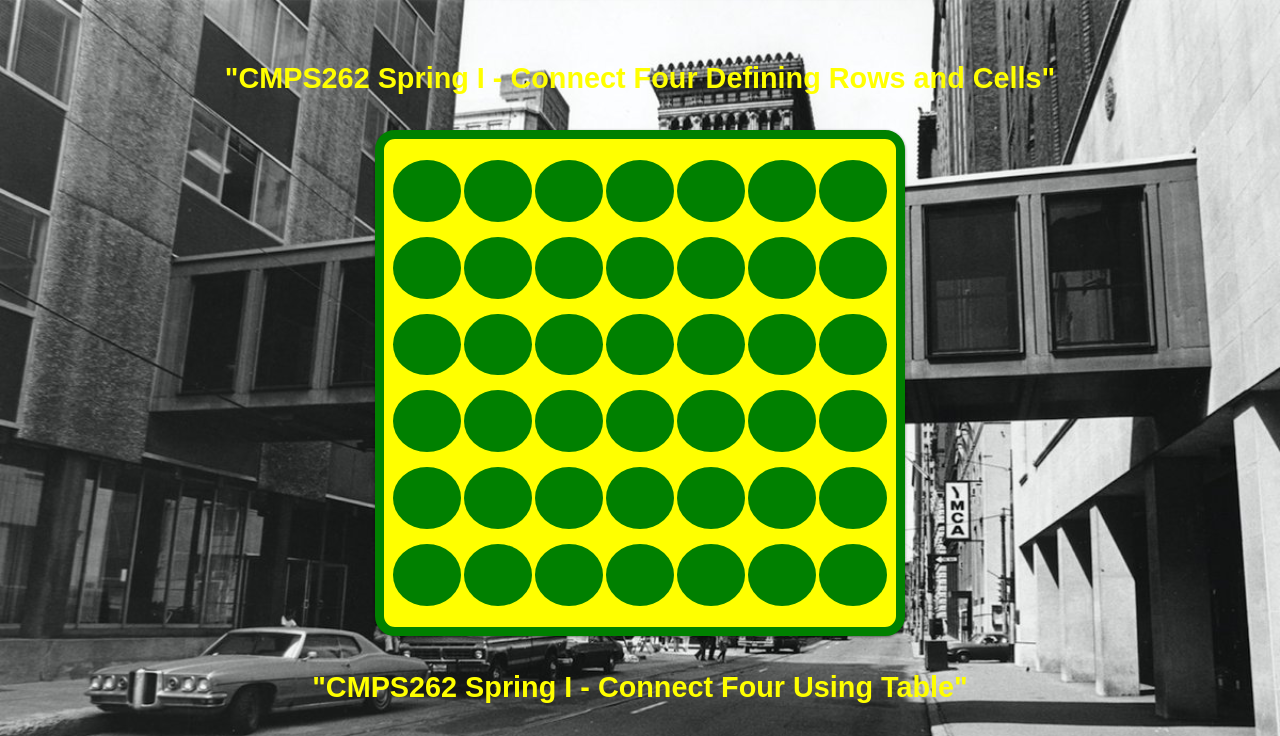
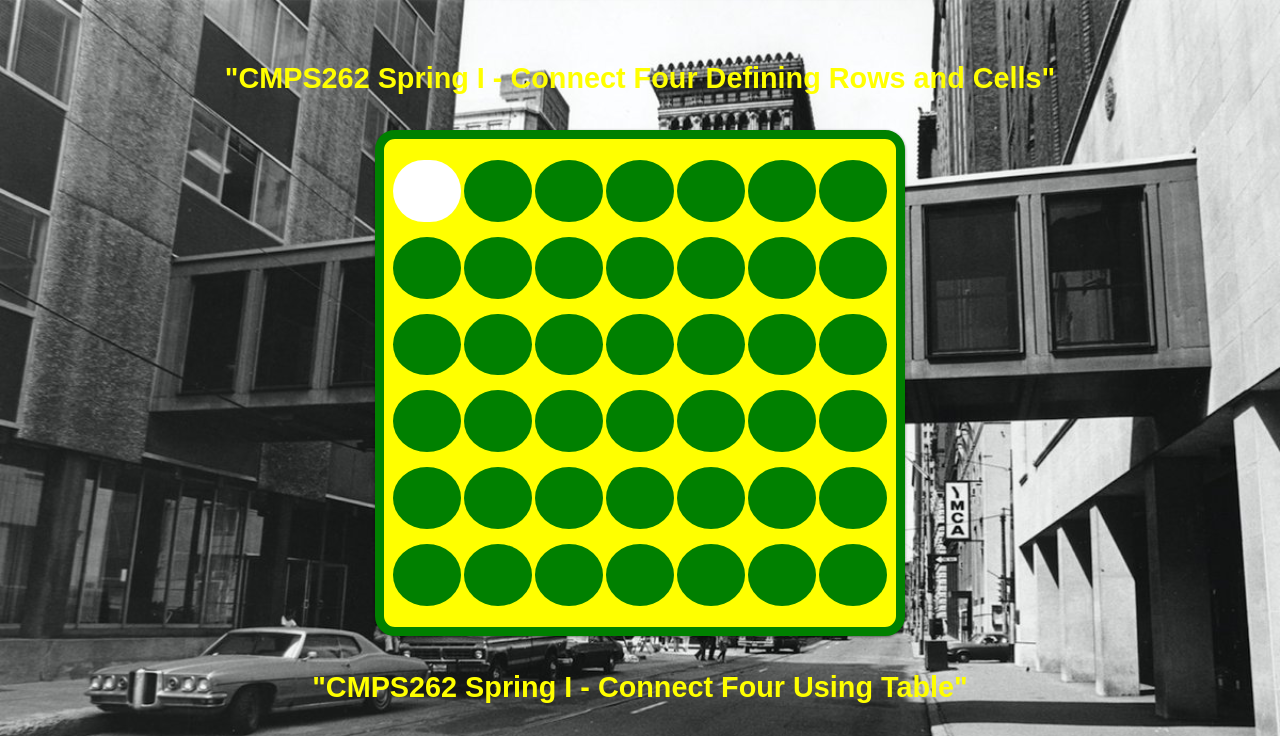
Before and after one commit to erolan/CMPS262.Connect4, a plain HTML site: page index.html in a window 1280 px wide. In both pictures the pointer is over the element 427 px from the left and 190 px from the top of the page. Shown: the top 736 px of the page. Drawn offline with Linux system fonts and the light colour scheme.

Commit message:
ELH - Adding on Hover for Cells
Adding on hover to cells.

```diff
--- a/style.css
+++ b/style.css
@@ -36,6 +36,12 @@ body {
   box-shadow: 0 1px 3px rgba(0, 0, 0, 0.5);
   -webkit-box-shadow: 0 1px 3px rgba(0, 0, 0, 0.5);
    border-spacing: 3px 15px;
+}
+
+.cell:hover {
+  background:white;
+  color:white;
+  border-radius: 40px;
 }
 
 .row {
```
